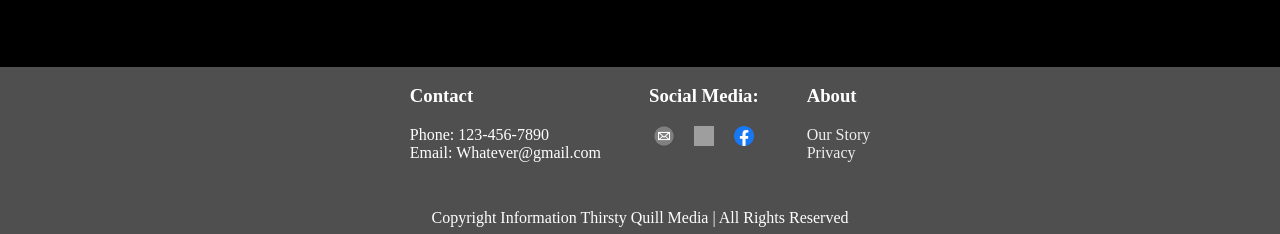
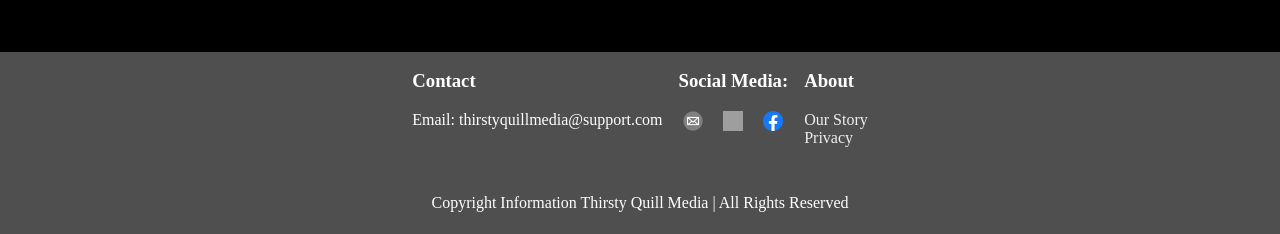
Before and after one commit to KProsser1/KJLiterary, a plain HTML site: page index.html in a window 1280 px wide. Shown: the part 646-880 px from the top of the page. Drawn offline with Linux system fonts and the light colour scheme; grey boxes are pictures that could not be loaded.

Commit message:
Fixed footer

```diff
--- a/home.css
+++ b/home.css
@@ -326,7 +326,7 @@ audio {
     flex-direction: column;
     justify-content: space-between;
     align-items: center;
-    padding-bottom: 10px;
+    padding-bottom: 25px;
 }
 
 .topFoot {
@@ -335,7 +335,7 @@ audio {
     align-items: top;
     margin-left: 2rem;
     margin-right: 2rem;
-    gap: 3rem;
+    gap: 1rem;
 }
 
 .topFoot ul {
--- a/index.html
+++ b/index.html
@@ -158,8 +158,8 @@
                 <div id="footer-info">
                     <ul>
                         <h3>Contact</h3>
-                        <li>Phone: 123-456-7890</li>
-                        <li>Email: Whatever@gmail.com</li>
+
+                        <li>Email: thirstyquillmedia@support.com</li>
                     </ul>
                 </div>
             </div>
```
Also changed, not shown: About.html (+2 -2 lines), Music_Pages/music1.html (+2 -2 lines), Music_Pages/musicpage2/music2.html (+2 -2 lines), lit_pages/books.html (+2 -2 lines), script_pages/script.html (+2 -2 lines).
